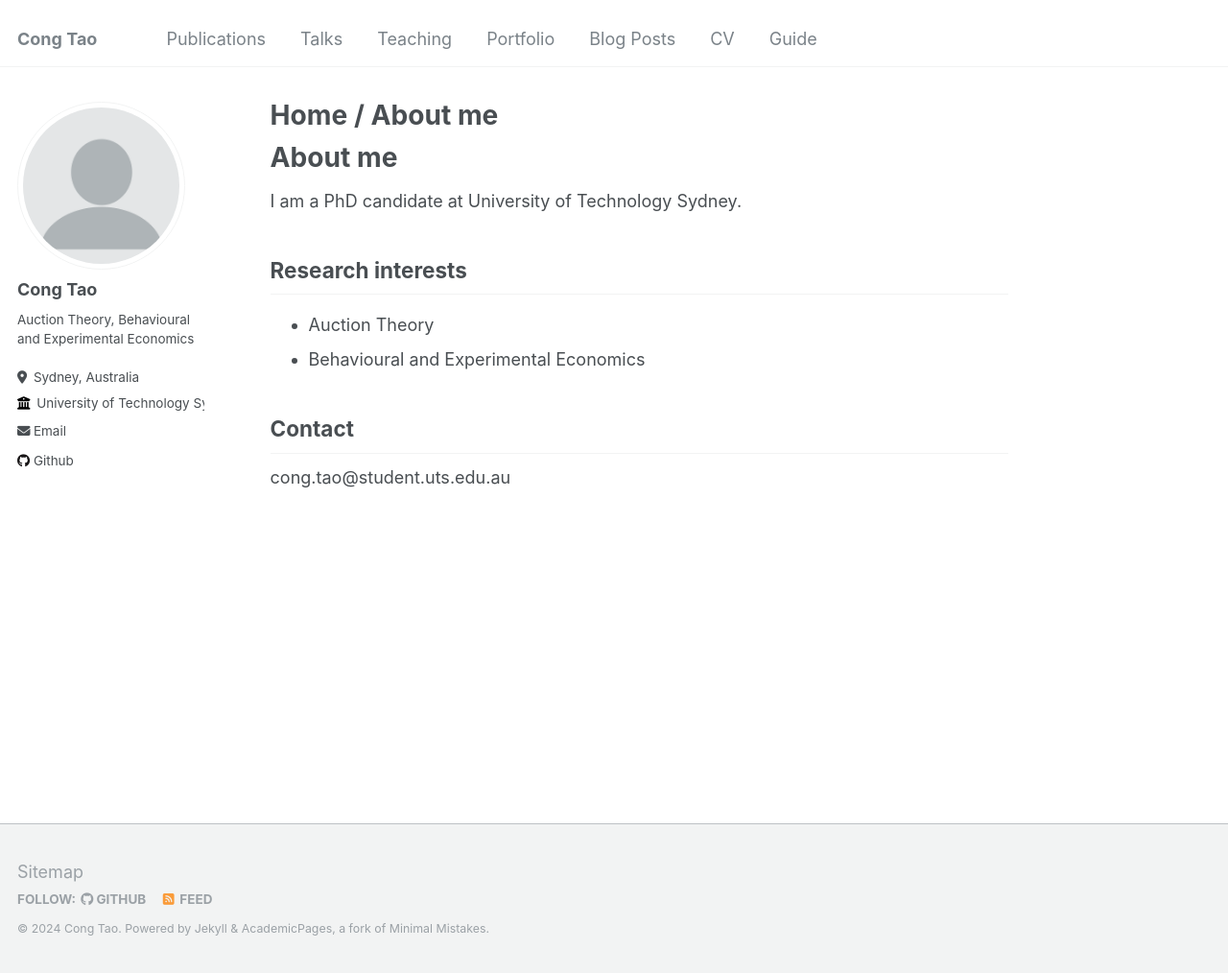
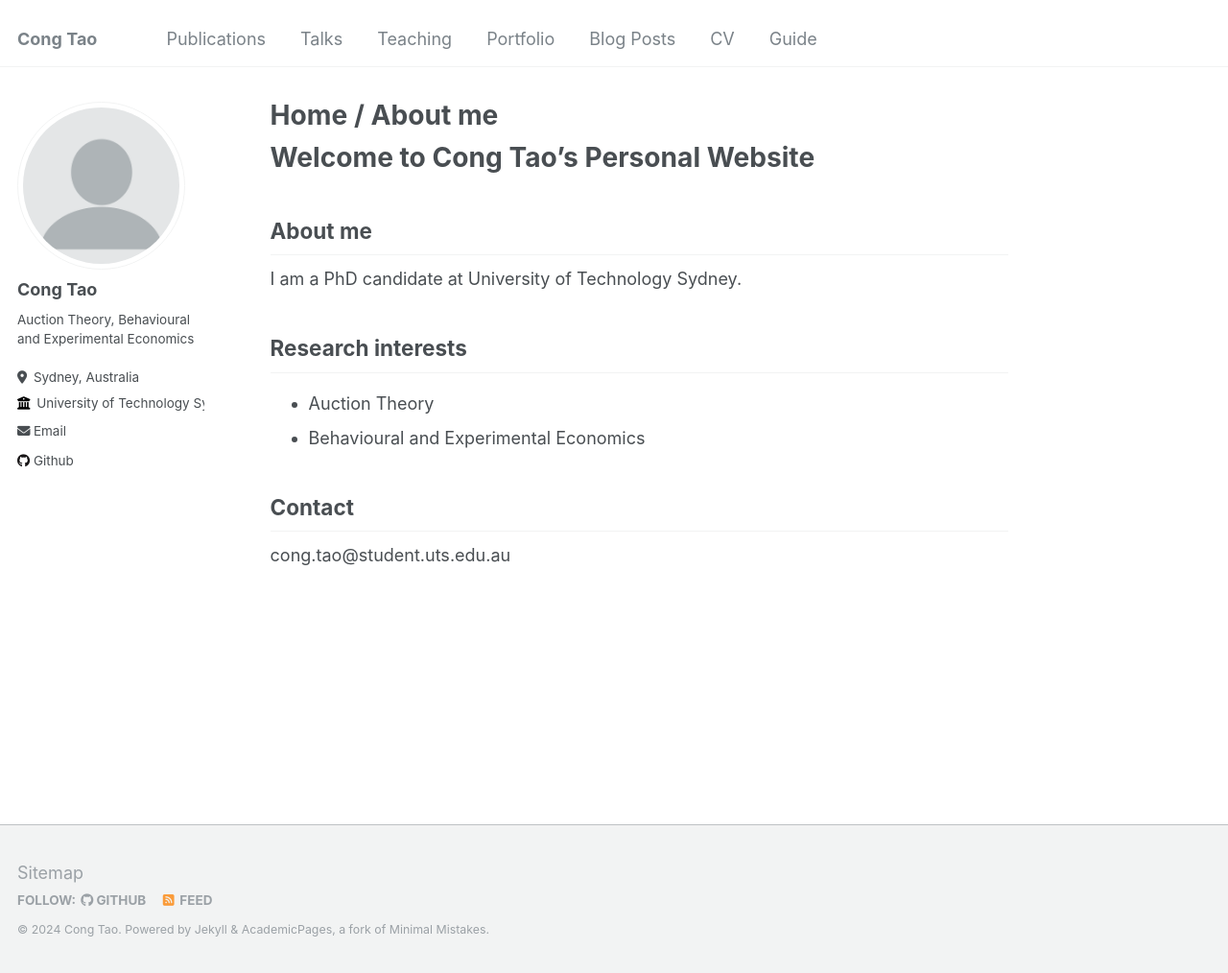
Before and after one commit to Misaka-19090/Misaka-19090.github.io, a Jekyll site: the page built from _pages/about.md, in a window 1280 px wide and 1014 px high. Shown: the whole window at 96% size. Built offline with Jekyll 4.4.1, drawn with Linux system fonts in a browser that asks for light colours.

Commit message:
Update about.md

```diff
--- a/_pages/about.md
+++ b/_pages/about.md
@@ -7,7 +7,9 @@ redirect_from:
   - /about.html
 ---
 
-# About me
+# Welcome to Cong Tao's Personal Website
+
+## About me
 
 I am a PhD candidate at University of Technology Sydney.
 
```
